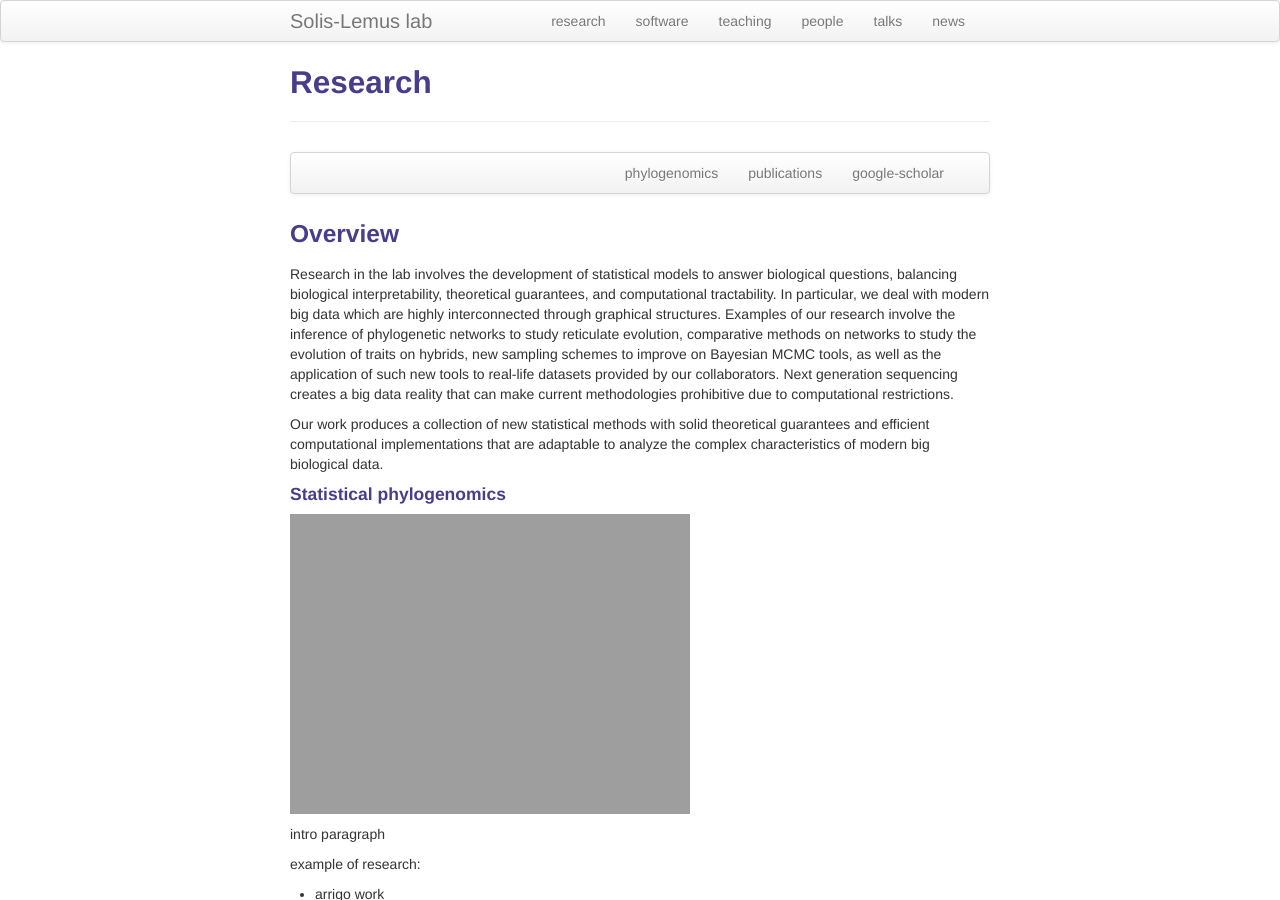
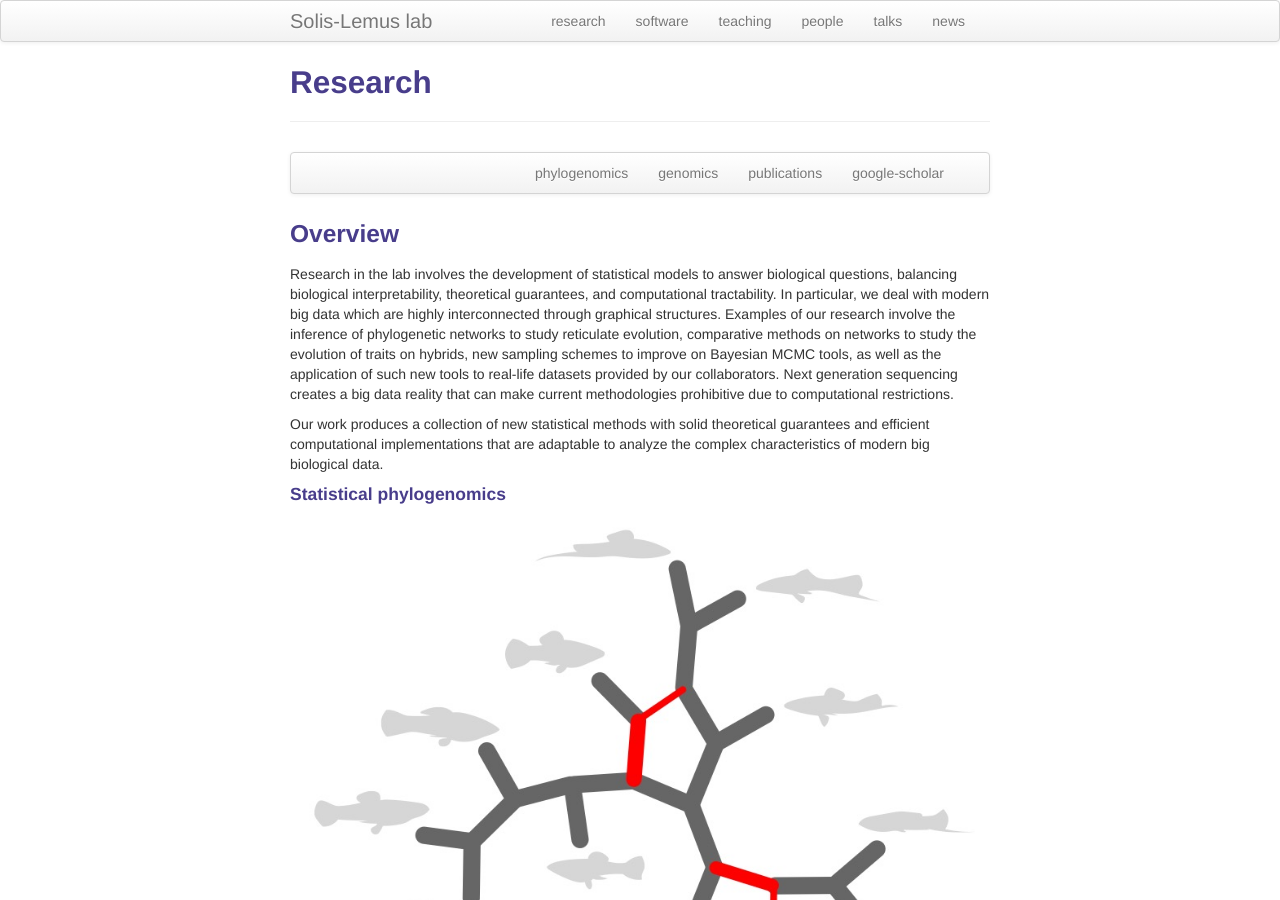
Before and after one commit to solislemuslab/solislemuslab.github.io, a Jekyll site: the page built from pages/research.md, in a window 1280 px wide and 900 px high. Built offline with Jekyll 4.4.1, drawn with Linux system fonts in a browser that asks for light colours.

Commit message:
research

```diff
--- a/pages/research.md
+++ b/pages/research.md
@@ -8,6 +8,7 @@
     <div class="navbar-inner">
         <ul class="nav">
             <li><a href="#phylogenomics">phylogenomics</a></li>
+            <li><a href="#genomics">genomics</a></li>
             <li><a href="#publications">publications</a></li>
             <li><a href="https://scholar.google.com/citations?user=GrUypj8AAAAJ&hl=en&oi=ao">google-scholar</a></li>
         </ul>
@@ -22,7 +23,9 @@
 
 #### <a name="phylogenomics"></a>Statistical phylogenomics
 
-![](../assets/pics/cui.jpeg =200x)
+![](../assets/pics/cui.jpeg)
+
+<img src="../assets/pics/cui.jpeg" alt="drawing" width="200"/>
 
 intro paragraph
 
@@ -38,7 +41,7 @@
 - grapes with
 - we always welcome collaborations!
 
-#### Statistical genomics
+#### <a name="genomics"></a>Statistical genomics
 
 intro paragraph
 
```
